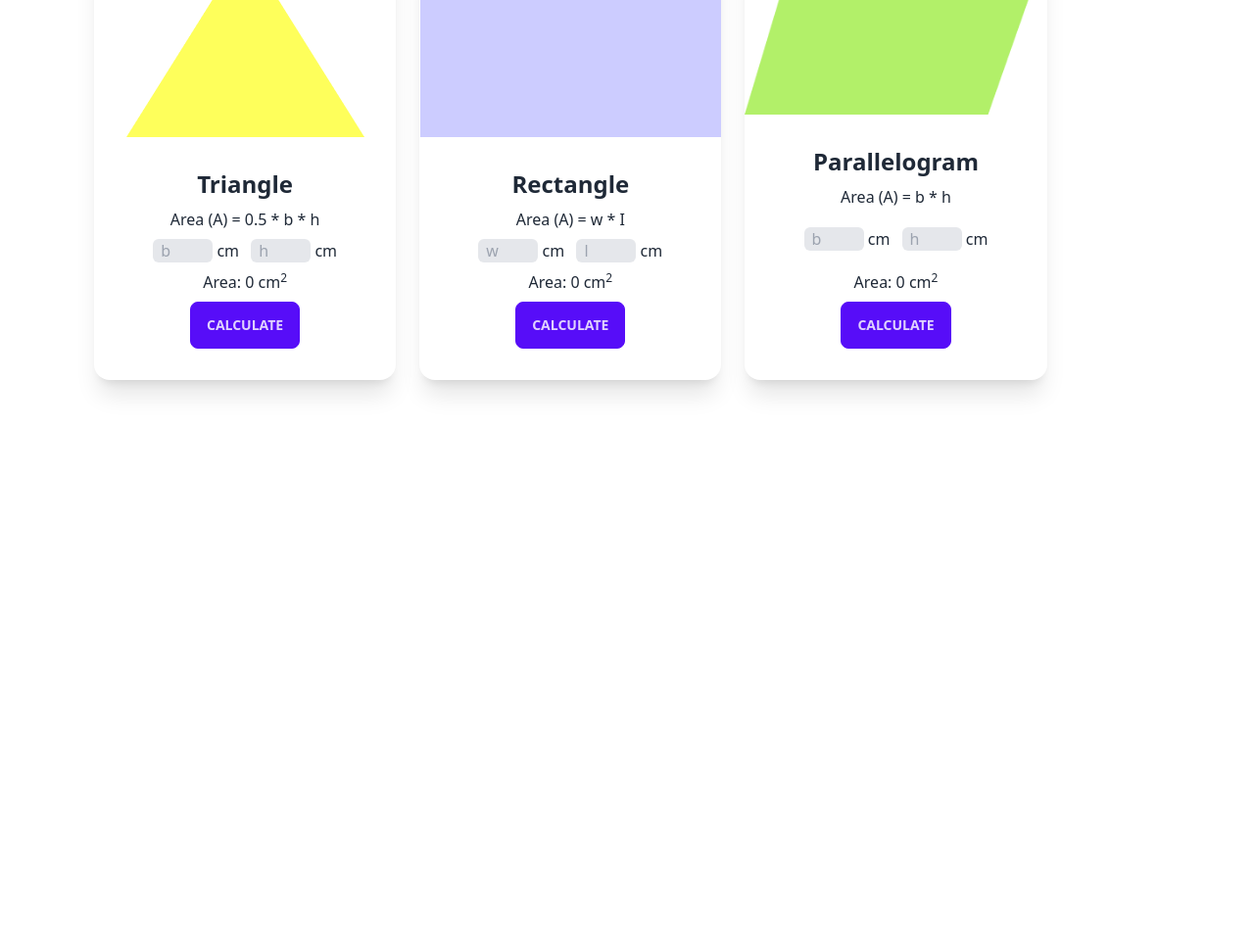
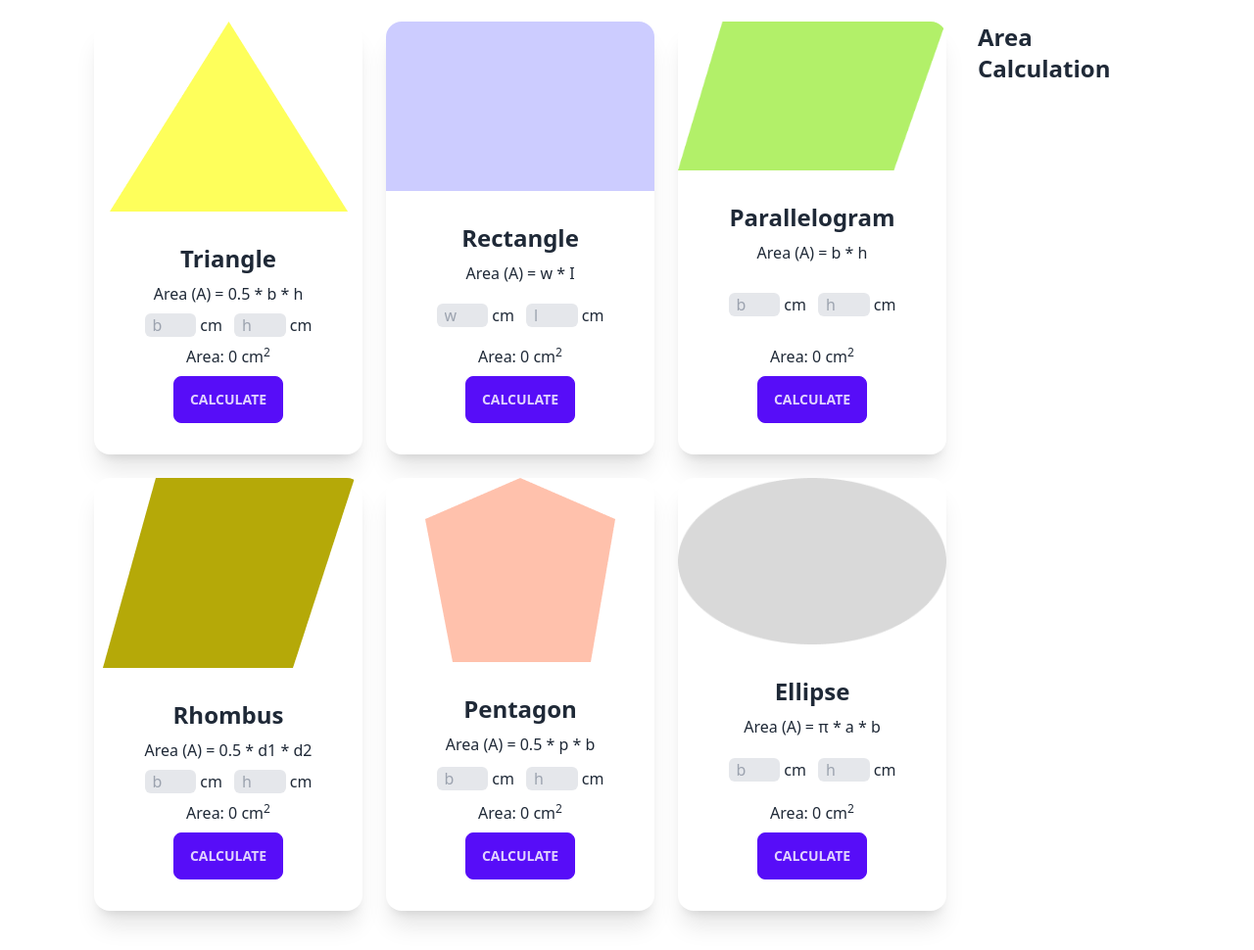
Before and after one commit to mukitur/geometry-calculation-with-JSDOM, a plain HTML site: page index.html in a window 1280 px wide. Shown: the part 94-1064 px from the top of the page at 98% size. Before the commit the page ends 800 px from the top, so only its background shows below. Drawn offline with nearby package versions, Linux system fonts and the light colour scheme.

Commit message:
area calculation done

```diff
--- a/index.html
+++ b/index.html
@@ -14,6 +14,7 @@
   </head>
   <body>
   <main class="max-w-screen-xl mx-auto px-8 md:px-16 lg:px-24 my-10">
+    <h2 class="text-3xl text-center mb-10">Geometry Genious</h2>
     <div class="flex flex-col md:flex-row gap-8">
       <!-- 1st part -->
     <div class="grid grid-cols-1 lg:grid-cols-3 gap-6">
@@ -74,10 +75,70 @@
         </div>
       </div>
       <!-- 3rd card end -->
+      <!-- 4th card start -->
+      <div class="card bg-base-100 shadow-xl">
+        <figure><img src="/images/rhombus.png" alt="Shoes" /></figure>
+        <div class="card-body text-center">
+          <h2 class="text-center text-2xl font-bold">Rhombus</h2>
+          <p>Area (A) = 0.5 * d1 * d2</p>
+          <p>
+            <input id="rhumb-d1" class="w-1/4 rounded-md bg-gray-200 pl-2" type="text" placeholder="b">
+            <span class="mr-2">cm</span>
+            <input id="rhumb-d2" class="w-1/4 rounded-md bg-gray-200 pl-2" type="text" placeholder="h">
+            <span>cm</span>
+          </p>
+          <h3>Area: <span id="rhumbus-area">0</span> cm<sup>2</sup></h3>
+          <div class="card-actions justify-center">
+            <button onclick="calculateRhombus()" class="btn btn-primary">calculate</button>
+          </div>
+        </div>
+      </div>
+      <!-- 4th card end -->
+      <!-- 5th card start -->
+      <div class="card bg-base-100 shadow-xl">
+        <figure><img src="/images/pentagon.png" alt="Shoes" /></figure>
+        <div class="card-body text-center">
+          <h2 class="text-center text-2xl font-bold">Pentagon</h2>
+          <p>Area (A) = 0.5 * p * b</p>
+          <p>
+            <input id="Pentagon-p" class="w-1/4 rounded-md bg-gray-200 pl-2" type="text" placeholder="b">
+            <span class="mr-2">cm</span>
+            <input id="Pentagon-b" class="w-1/4 rounded-md bg-gray-200 pl-2" type="text" placeholder="h">
+            <span>cm</span>
+          </p>
+          <h3>Area: <span id="Pentagon-area">0</span> cm<sup>2</sup></h3>
+          <div class="card-actions justify-center">
+            <button onclick="calculatePentagon()" class="btn btn-primary">calculate</button>
+          </div>
+        </div>
+      </div>
+      <!-- 5th card end -->
+      <!-- 6th card start -->
+      <div class="card bg-base-100 shadow-xl">
+        <figure><img src="/images/ellipse.png" alt="Shoes" /></figure>
+        <div class="card-body text-center">
+          <h2 id="ellipse-name" class="text-center text-2xl font-bold">Ellipse</h2>
+          <p>Area (A) = π * a * b</p>
+          <p>
+            <input id="pi-a" class="w-1/4 rounded-md bg-gray-200 pl-2" type="text" placeholder="b">
+            <span class="mr-2">cm</span>
+            <input id="pi-b" class="w-1/4 rounded-md bg-gray-200 pl-2" type="text" placeholder="h">
+            <span>cm</span>
+          </p>
+          <h3>Area: <span id="Ellipse-area">0</span> cm<sup>2</sup></h3>
+          <div class="card-actions justify-center">
+            <button onclick="calculateEllipse()" class="btn btn-primary">calculate</button>
+          </div>
+        </div>
+      </div>
+      <!-- 6th card end -->
     </div>
     <!-- 2nd part -->
-    <div>
-      <h2>Area Calculation</h2>
+    <div class="w-[400px]">
+      <h2 class="text-2xl font-bold">Area Calculation</h2>
+      <div id="calculation-area">
+
+      </div>
     </div>
     </div>
   </main>
--- a/js/script.js
+++ b/js/script.js
@@ -2,9 +2,17 @@
 function calculateTriangleArea() {
   const baseTriangle = getInputArea('triangle-base-input');
   const heightTriangle = getInputArea('triangle-height-input');
+
+  //   Validate Input: width & Length
+  if (isNaN(baseTriangle) || isNaN(heightTriangle)) {
+    alert('insert a number');
+    return;
+  }
   const area = 0.5 * baseTriangle * heightTriangle;
   setAreaText('tri-area', area);
-  console.log(area);
+
+  //   calculation part
+  addCalculationEntry('Triangl;e', area);
 }
 // Calculate area of Rectangle
 function calculateRectArea() {
@@ -12,6 +20,9 @@ function calculateRectArea() {
   const lengthhRect = getInputArea('rect-length');
   const area = widthRect * lengthhRect;
   setAreaText('rect-area', area);
+
+  //   calculation part
+  addCalculationEntry('Rectangle', area);
 }
 // Calculate area of Parallelogram
 function calculateParallelogram() {
@@ -19,8 +30,40 @@ function calculateParallelogram() {
   const height = getInputArea('parall-height');
   const area = base * height;
   setAreaText('parall-area', area);
+
+  //   calculation part
+  addCalculationEntry('Parallelogram', area);
 }
+// Calculate area of Rhombus
+function calculateRhombus() {
+  const d1 = getInputArea('rhumb-d1');
+  const d2 = getInputArea('rhumb-d2');
+  const area = 0.5 * d1 * d2;
+  setAreaText('rhumbus-area', area);
 
+  //   calculation part
+  addCalculationEntry('Rhombus', area);
+}
+// Calculate area of Pentagon
+function calculatePentagon() {
+  const p = getInputArea('Pentagon-p');
+  const b = getInputArea('Pentagon-b');
+  const area = 0.5 * p * b;
+  setAreaText('Pentagon-area', area);
+
+  //   calculation part
+  addCalculationEntry('Pentagon', area);
+}
+// Calculate area of Ellipse
+function calculateEllipse() {
+  const a = getInputArea('pi-a');
+  const b = getInputArea('pi-b');
+  const area = (3.14 * a * b).toFixed(2);
+  setAreaText('Ellipse-area', area);
+
+  //   calculation part
+  addCalculationEntry('Ellipse', area);
+}
 // shared function
 function getInputArea(inputId) {
   const getInputElement = document.getElementById(inputId);
@@ -32,3 +75,18 @@ function setAreaText(id, area) {
   //   const areaElementValue = parseFloat(areaElement);
   areaElement.innerText = area;
 }
+
+// Calculation Area
+
+function addCalculationEntry(areaType, area) {
+  const calculationEntry = document.getElementById('calculation-area');
+  const count = calculationEntry.childElementCount;
+  const p = document.createElement('p');
+  p.classList.add('my-4');
+  p.innerHTML = `
+  ${
+    count + 1
+  }. ${areaType} ${area} cm<sup>2</sup>  <button class="btn btn-sm btn-success">convert</button>
+  `;
+  calculationEntry.appendChild(p);
+}
```
